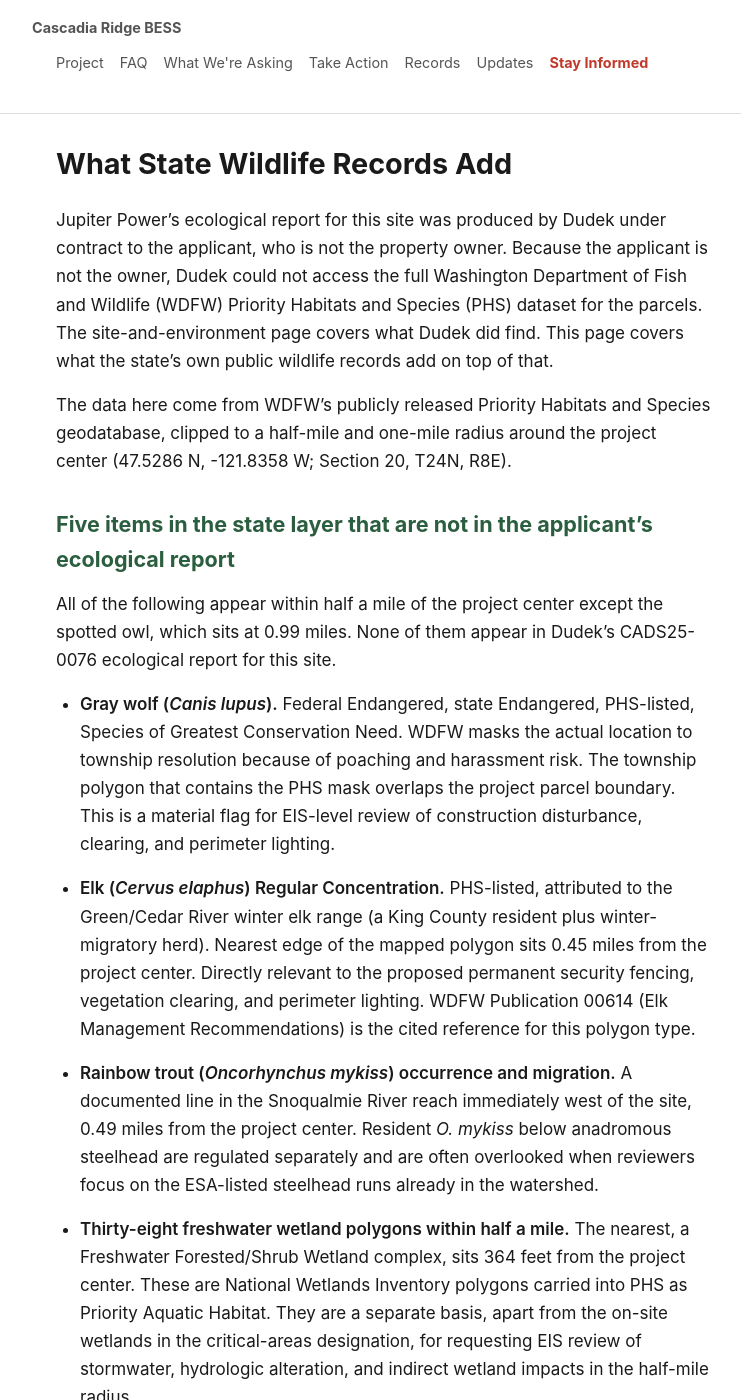
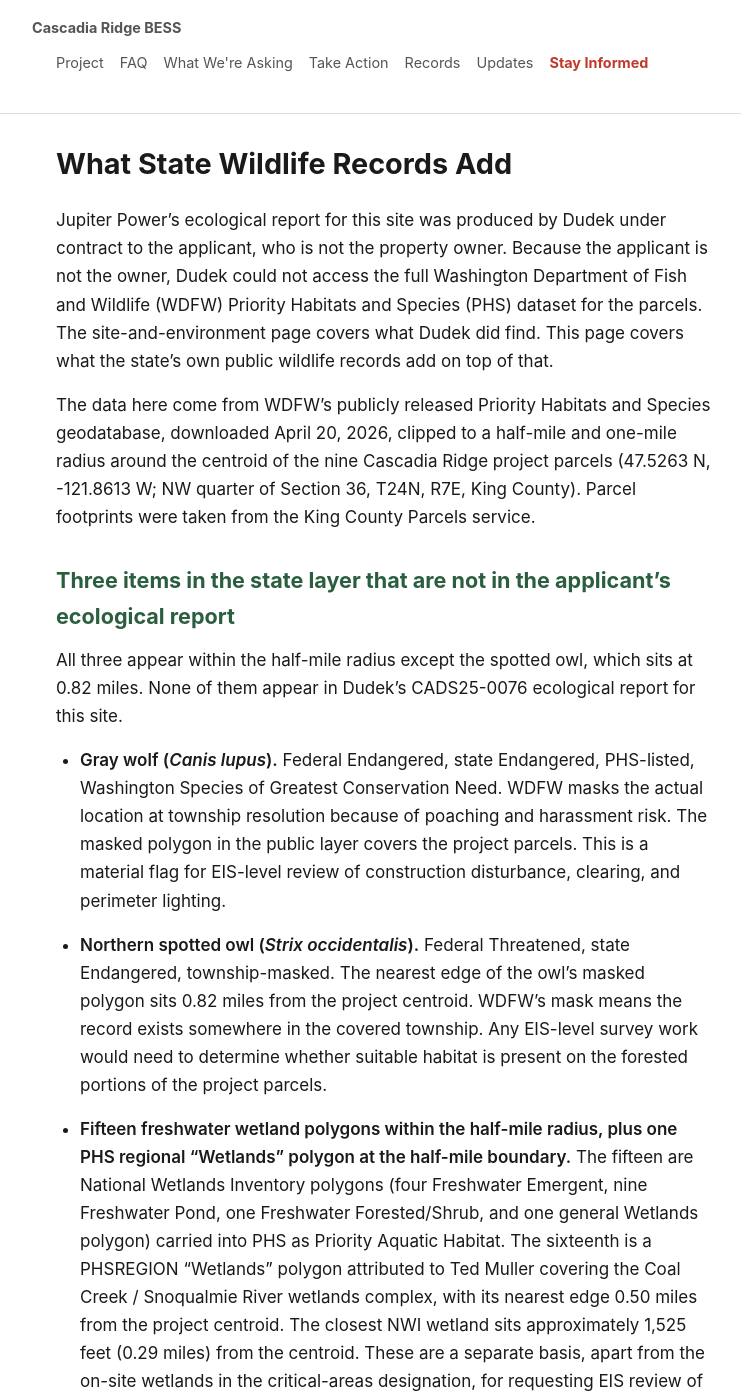
Before and after one commit to calef/cascadia-ridge-bess, a Jekyll site: the page built from _pages/state-wildlife-records.md, in a window 1280 px wide and 1400 px high. Shown: the whole window, without its empty margins (256-997 px from the left). Built offline with Jekyll 4.4.1, drawn with Linux system fonts in a browser that asks for light colours; some of the changed text lies outside the part shown.

Commit message:
Deploy site 2026-04-21-180036

```diff
--- a/_pages/state-wildlife-records.md
+++ b/_pages/state-wildlife-records.md
@@ -4,21 +4,17 @@ title: "What State Wildlife Records Add"
 
 Jupiter Power's ecological report for this site was produced by Dudek under contract to the applicant, who is not the property owner. Because the applicant is not the owner, Dudek could not access the full Washington Department of Fish and Wildlife (WDFW) Priority Habitats and Species (PHS) dataset for the parcels. The site-and-environment page covers what Dudek did find. This page covers what the state's own public wildlife records add on top of that.
 
-The data here come from WDFW's publicly released Priority Habitats and Species geodatabase, clipped to a half-mile and one-mile radius around the project center (47.5286 N, -121.8358 W; Section 20, T24N, R8E).
+The data here come from WDFW's publicly released Priority Habitats and Species geodatabase, downloaded April 20, 2026, clipped to a half-mile and one-mile radius around the centroid of the nine Cascadia Ridge project parcels (47.5263 N, -121.8613 W; NW quarter of Section 36, T24N, R7E, King County). Parcel footprints were taken from the King County Parcels service.
 
-## Five items in the state layer that are not in the applicant's ecological report
+## Three items in the state layer that are not in the applicant's ecological report
 
-All of the following appear within half a mile of the project center except the spotted owl, which sits at 0.99 miles. None of them appear in Dudek's CADS25-0076 ecological report for this site.
+All three appear within the half-mile radius except the spotted owl, which sits at 0.82 miles. None of them appear in Dudek's CADS25-0076 ecological report for this site.
 
-- **Gray wolf (*Canis lupus*).** Federal Endangered, state Endangered, PHS-listed, Species of Greatest Conservation Need. WDFW masks the actual location to township resolution because of poaching and harassment risk. The township polygon that contains the PHS mask overlaps the project parcel boundary. This is a material flag for EIS-level review of construction disturbance, clearing, and perimeter lighting.
+- **Gray wolf (*Canis lupus*).** Federal Endangered, state Endangered, PHS-listed, Washington Species of Greatest Conservation Need. WDFW masks the actual location at township resolution because of poaching and harassment risk. The masked polygon in the public layer covers the project parcels. This is a material flag for EIS-level review of construction disturbance, clearing, and perimeter lighting.
 
-- **Elk (*Cervus elaphus*) Regular Concentration.** PHS-listed, attributed to the Green/Cedar River winter elk range (a King County resident plus winter-migratory herd). Nearest edge of the mapped polygon sits 0.45 miles from the project center. Directly relevant to the proposed permanent security fencing, vegetation clearing, and perimeter lighting. WDFW Publication 00614 (Elk Management Recommendations) is the cited reference for this polygon type.
+- **Northern spotted owl (*Strix occidentalis*).** Federal Threatened, state Endangered, township-masked. The nearest edge of the owl's masked polygon sits 0.82 miles from the project centroid. WDFW's mask means the record exists somewhere in the covered township. Any EIS-level survey work would need to determine whether suitable habitat is present on the forested portions of the project parcels.
 
-- **Rainbow trout (*Oncorhynchus mykiss*) occurrence and migration.** A documented line in the Snoqualmie River reach immediately west of the site, 0.49 miles from the project center. Resident *O. mykiss* below anadromous steelhead are regulated separately and are often overlooked when reviewers focus on the ESA-listed steelhead runs already in the watershed.
-
-- **Thirty-eight freshwater wetland polygons within half a mile.** The nearest, a Freshwater Forested/Shrub Wetland complex, sits 364 feet from the project center. These are National Wetlands Inventory polygons carried into PHS as Priority Aquatic Habitat. They are a separate basis, apart from the on-site wetlands in the critical-areas designation, for requesting EIS review of stormwater, hydrologic alteration, and indirect wetland impacts in the half-mile radius.
-
-- **Northern spotted owl (*Strix occidentalis*).** Federal Threatened, state Endangered, township-masked. The mask polygon edge sits 0.99 miles from the project center, at the outer edge of the one-mile buffer. WDFW's mask means the record exists somewhere in the adjoining township. Any EIS-level survey work would need to determine whether suitable habitat is present on the forested portions of the project parcels.
+- **Fifteen freshwater wetland polygons within the half-mile radius, plus one PHS regional "Wetlands" polygon at the half-mile boundary.** The fifteen are National Wetlands Inventory polygons (four Freshwater Emergent, nine Freshwater Pond, one Freshwater Forested/Shrub, and one general Wetlands polygon) carried into PHS as Priority Aquatic Habitat. The sixteenth is a PHSREGION "Wetlands" polygon attributed to Ted Muller covering the Coal Creek / Snoqualmie River wetlands complex, with its nearest edge 0.50 miles from the project centroid. The closest NWI wetland sits approximately 1,525 feet (0.29 miles) from the centroid. These are a separate basis, apart from the on-site wetlands in the critical-areas designation, for requesting EIS review of stormwater, hydrologic alteration, and indirect wetland impacts in the half-mile radius.
 
 ## What the public layer does not show
 
@@ -35,14 +31,14 @@ None of these appear in the non-sensitive layer for this site, which does not me
 
 ## What this adds to the SEPA record
 
-Jurisdictionally, the WDFW PHS dataset is the state's authoritative wildlife data source. County-level SEPA review commonly relies on it, and it is the layer the applicant's consultant would have reviewed if the applicant owned the property. The presence of a gray wolf township mask, an elk Regular Concentration polygon, a rainbow trout line, thirty-eight wetland polygons, and a spotted owl township mask within a one-mile radius, none of which appear in the applicant's ecological report, is a concrete gap in the application's baseline.
+Jurisdictionally, the WDFW PHS dataset is the state's authoritative wildlife data source. County-level SEPA review commonly relies on it, and it is the layer the applicant's consultant would have reviewed if the applicant owned the property. The presence of a gray wolf township mask overlapping the project parcels, a spotted owl township mask inside the one-mile radius, a documented cutthroat reach adjacent to the site, and sixteen wetland polygons within a half-mile radius, none of which appear in the applicant's ecological report, is a concrete gap in the application's baseline.
 
 For the SEPA comment period on the forthcoming clearing and grading application, this is the factual basis for asking King County DPER to:
 
 1. Obtain the full sensitive-species PHS dataset from WDFW under qualified-requester status before issuing any threshold determination.
-2. Require seasonal species surveys for the gray wolf, elk, spotted owl, Vaux's swift, western toad, bald eagle, and great blue heron, scoped against the full sensitive layer.
-3. Evaluate the cumulative impact of the project's permanent fencing, clearing of 1,239 significant trees, perimeter lighting, and construction disturbance on the elk Regular Concentration polygon, the wolf township mask, and the wetland complex inside the half-mile radius.
+2. Require seasonal species surveys for the gray wolf, spotted owl, Vaux's swift, western toad, bald eagle, and great blue heron, scoped against the full sensitive layer.
+3. Evaluate the cumulative impact of the project's permanent fencing, clearing of 1,239 significant trees, perimeter lighting, and construction disturbance on the gray wolf township mask, the spotted owl township mask inside the one-mile radius, and the wetland complex inside the half-mile radius.
 
 The full [SEPA comment page](/sepa-comments) explains the procedural path and the timing.
 
-*Source: WDFW Priority Habitats and Species non-sensitive statewide file geodatabase, refreshed monthly by WDFW, downloaded April 20, 2026. Clipping, reprojection, and distance calculations performed in GDAL against the original source data.*
+*Source: WDFW Priority Habitats and Species non-sensitive statewide file geodatabase, refreshed monthly by WDFW, downloaded April 20, 2026. Clipping, reprojection, and distance calculations performed in GDAL and Python (shapely/pyproj) against the original source data. Project centroid computed from the King County Parcels service for the nine parcels in the Cascadia Ridge project footprint.*
```
